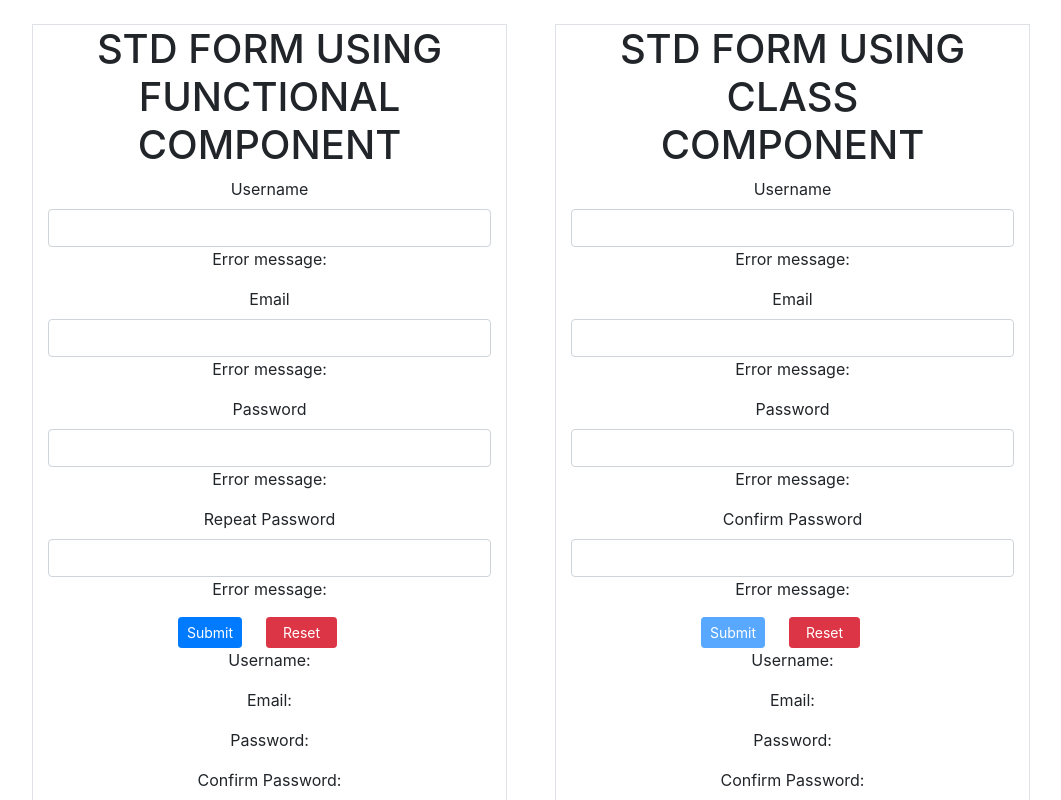
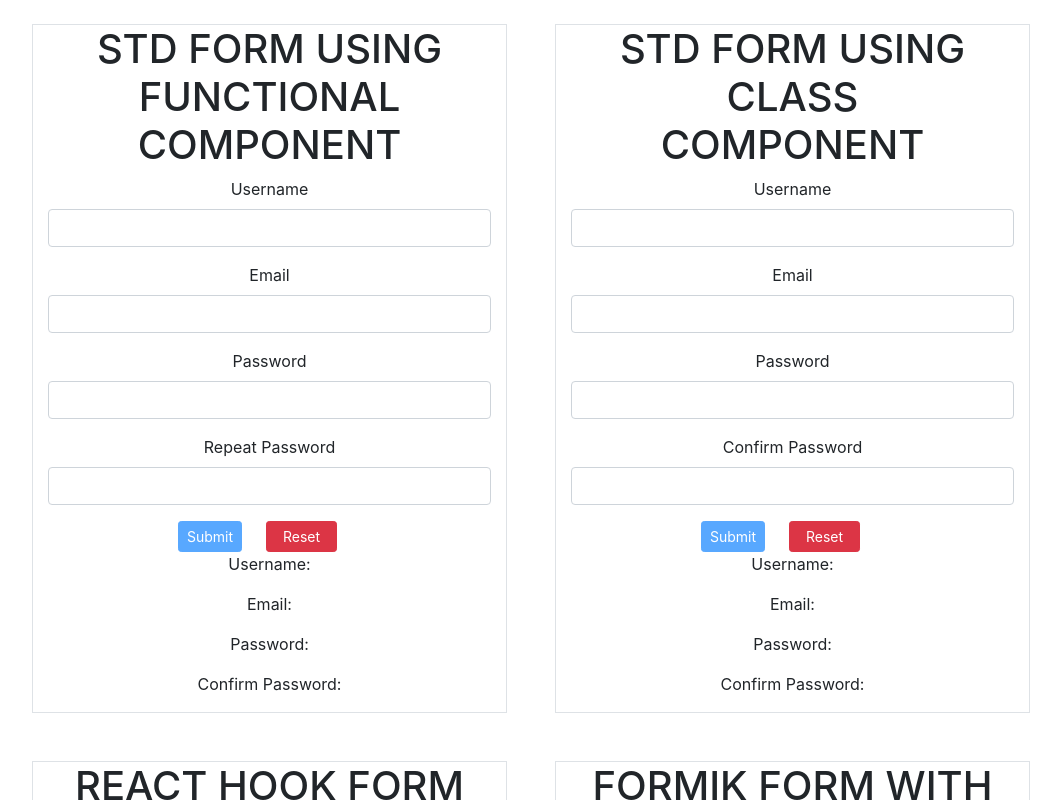
Before and after one commit to Minakshi-Verma/React-forms, a React (Create React App) app in the folder react-forms/: page / in a window 1280 px wide. Shown: the top 800 px of the page, without its empty margins (62-1123 px from the left). Built offline with nearby package versions, Linux system fonts and the light colour scheme.

Commit message:
In form-func, individual input validation working!

```diff
--- a/react-forms/src/StandardForm/StdFormClass.js
+++ b/react-forms/src/StandardForm/StdFormClass.js
@@ -36,7 +36,7 @@
 
         if(username.length<6 || username.length>15){
             usernameValid= false
-            errMsg.username="Username should have charatcetrs more thann 6 and less than 15"
+            errMsg.username="Username should have  more than 6 and less than 15 characters"
         }
         this.setState({usernameValid, errMsg }, this.formValidation)
         console.log("errorMessage.username:", errMsg)
@@ -93,14 +93,15 @@
 
   //submitHandler
     submitHandler =(e)=>{
-        console.log("RESET")
+    alert("form submitted")
     e.preventDefault()
 }
 
  //Reset function to reset the state to initial state================
     resetForm =(e)=>{
-    // e.preventDefault()
-    console.log("RESET")
+        // e.stopPropagation()
+        // alert("form reset  complete")
+
     this.setState({
         username: "", usernameValid: false,
         email:"", emailValid: false,
@@ -114,7 +115,7 @@
 
     render() {
         return (
-            <form>
+            <form onSubmit={this.submitHandler}>
                  {/* input for username=============================================== */}
             <div className="form-group">
                 <label htmlFor="username">Username</label>
@@ -158,7 +159,7 @@
             {/* Submit and reset button ==========================================*/}
             <div>
             <button className="btn btn-primary btn-sm" type="submit" disabled={!this.state.formValid} >Submit</button>
-            <button className="btn btn-danger btn-sm mx-4 px-3"  onClick={this.resetForm=this.resetForm.bind(this)}>Reset</button>
+            <button className="btn btn-danger btn-sm mx-4 px-3"  onClick={this.resetForm}>Reset</button>
             </div>
 
             <p>Username:{this.state.username}</p>
--- a/react-forms/src/StandardForm/StdFormFunctional.js
+++ b/react-forms/src/StandardForm/StdFormFunctional.js
@@ -17,7 +17,7 @@
 
 let {username, usernameValid, email, emailValid, password, passwordValid, repeatPassword, repeatPasswordValid, formValid,errMsg} = form
 
-
+console.log("username validity+++++++++++++++", usernameValid)
 
 //Form validation
 
@@ -33,86 +33,94 @@
 // }
 
 const formValidation = () =>{
+    let {usernameValid, emailValid, passwordValid, repeatPasswordValid, formValid} = form
+    // formValid=true
     if(usernameValid && emailValid && passwordValid && repeatPasswordValid){
         formValid= true
     }
+    // else{
+    //     formValid=false
+    // }
     setForm({formValid})
-        console.log("form is validated", formValid)
+        console.log("form is VVVVVValidated", formValid)
+        console.log("form.user is VVVVVValidated", usernameValid)
+        console.log("form,email is VVVVVValidated",emailValid)
+        console.log("form.pass is VVVVVValidated", passwordValid)
+        console.log("form.repeat passs is VVVVVValidated", repeatPasswordValid)
 }
 
 //===============================Input validation=====================================
 //username validation==================
 
     const userValidation = () =>{
-        const {username} = form
-        let usernameValid= true
-        errMsg={...errMsg}
-        console.log("user==",username)
+        let {username} = form ;
+        usernameValid= true;
+        errMsg.username= "";
+
         if(username.length<6 || username.length>15){
-            usernameValid= false
-            errMsg.username = "Username should have 6-15 character"
+            usernameValid= false;
+            errMsg.username = "Username should have 6-15 characters"
         }
-        setForm({usernameValid, errMsg})
-        console.log("errmessage.username:", errMsg)
+        setForm({usernameValid, errMsg}, formValidation())
+        // console.log("errmessage.username===>:", errMsg)
+        console.log("errmessage.usernameValid===>:", usernameValid)
+
     }
 
 
 //email validation=======================
-let emailValidation
+// let emailValidation
 
-useEffect(()=>{
+// useEffect(()=>{
     const emailValidation =()=>{
-        let {email, errMsg} = form
+        let {email} = form
         let emailValid=true
-        errMsg={...errMsg}
+        errMsg.email=''
         if(!/^[^\s@]+@[^\s@]+\.[^\s@]+$/.test(email)){
             emailValid=false;
             errMsg.email="Invalid email format"
         }
-        setForm({emailValid, errMsg})
-        console.log("errmessage.emailllllll=======>>:", errMsg)
-        console.log("email validityyyyy======>>:", emailValid)
+        setForm({emailValid, errMsg}, formValidation())
+        // console.log("errmessage.emailllllll=======>>:", errMsg)
     }
-    return ()=>emailValidation()
+//     return ()=>emailValidation()
 
-},[email])
+// },[email,errMsg])
 
 
 //password validation======================
 
 const passwordValidation = () =>{
-    // let {password, errMsg} = form
+    let {password} = form
     let passwordValid= true
-    errMsg={...errMsg}
+    errMsg.password=""
 
-    if(password.length < 8){
+    if(password.length < 7){
         passwordValid= false
         errMsg.password= "Password should be atleast 8 characters long!"
-        console.log("passwordfailed", passwordValid)
     }
     console.log("errmessage.password", errMsg)
-    setForm({passwordValid, errMsg})
-    // console.log("errmessage.password", errMsg)
+    setForm({passwordValid, errMsg}, formValidation())
+    // console.log("errmessage.password===>", errMsg)
 }
 
 //repeat password Validation================
 
 const repeatPasswordValidation = () =>{
+    let {password, repeatPassword}=form
     let repeatPasswordValid= true
-    errMsg={...errMsg}
+    errMsg.repeatPassword=""
 
-    if(repeatPassword!==password){
+    if(repeatPassword!==password && repeatPassword.length<password.length-1){
         repeatPasswordValid=false
         errMsg.repeatPassword= "Sorry! Password doesn't match"
-        console.log("passwordrepeatfailed", repeatPasswordValid)
     }
 
-    setForm({repeatPasswordValid, errMsg})
-    console.log("errmessage.repeatPassword", errMsg)
-    console.log("errmessage.validity", repeatPasswordValid)
+    setForm({repeatPasswordValid, errMsg}, formValidation())
+    // console.log("errmessage.repeatPassword===>>", errMsg)
 }
 
-     //submitHandler
+    //submitHandler=========
      const submitHandler =(e)=>{
          e.preventDefault()
      }
@@ -131,15 +139,16 @@
         })
     }
 
+
     return(
         <form>
             {/* input for username===================================*/}
             <div className="form-group">
                 <label htmlFor="username">Username</label>
-                <input type="text" className="form-control" id="username"  onChange={(e)=>setForm({ ...form, username: e.target.value},userValidation())} />
+                <input type="text" className="form-control" id="username" value={username}  onChange={(e)=>setForm({ ...form, username: e.target.value}, userValidation())} />
 
-                <span><ValidationMsg valid={usernameValid}
-                // message={errMsg.username}
+                <span><ValidationMsg valid={usernameValid} name={username}
+                message={errMsg.username}
                 /></span>
             </div>
 
@@ -147,7 +156,7 @@
             <div className="form-group" >
                 <label htmlFor="email">Email</label>
                 <input type="text" className="form-control" id="email"
-                onChange={(e)=>setForm({...form, email: e.target.value}, emailValidation)}  />
+                onChange={(e)=>setForm({...form, email: e.target.value}, emailValidation())}  />
                 <span><ValidationMsg valid={emailValid}
                 message={errMsg.email}
                 /></span>
@@ -159,7 +168,7 @@
                 <input type="password" className="form-control" id="password"
                  onChange={(e)=>setForm({...form, password: e.target.value}, passwordValidation())}/>
                 <span><ValidationMsg valid={passwordValid}
-                // message={errMsg.password}
+                message={errMsg.password}
                 /></span>
             </div>
 
@@ -169,13 +178,13 @@
                 <input type="password" className="form-control" id="repeatPassword"
                  onChange={(e)=>setForm({...form, repeatPassword: e.target.value}, repeatPasswordValidation())} />
                 <span><ValidationMsg valid={repeatPasswordValid}
-                // message={errMsg.repeatPassword}
+                message={errMsg.repeatPassword}
                 /></span>
             </div>
 
             {/* Submit and reset button ===================================*/}
             <div>
-            <button className="btn btn-primary btn-sm" type="submit" onClick={(e)=>submitHandler()} >Submit</button>
+            <button className="btn btn-primary btn-sm" type="submit" disabled={!formValid} onClick={(e)=>submitHandler()} >Submit</button>
             <button className="btn btn-danger btn-sm mx-4 px-3" type="submit" onClick={(e)=>resetForm()}>Reset</button>
             </div>
 
--- a/react-forms/src/StandardForm/ValidationMsg.js
+++ b/react-forms/src/StandardForm/ValidationMsg.js
@@ -1,15 +1,15 @@
-const ValidationMsg = ({valid,message}) => {
-    console.log("I am validation props-message:", message)
+const ValidationMsg = (props) => {
+    console.log("I am validation props-message:", props)
 
-    if(!valid){
+    if(!props.valid){
         return(
         <div>
-            <p>Error message:{message}</p>
+            <p className="help-block text-danger">{props.message}</p>
         </div>
         )
   }
-  return null
+  return "valid"
 
 }
 
-export default ValidationMsg
+export default ValidationMsg;
```
Also changed, not shown: react-forms/src/App.js (line endings or trailing spaces), 1 other file (tests, documents, lock files or other folders).
